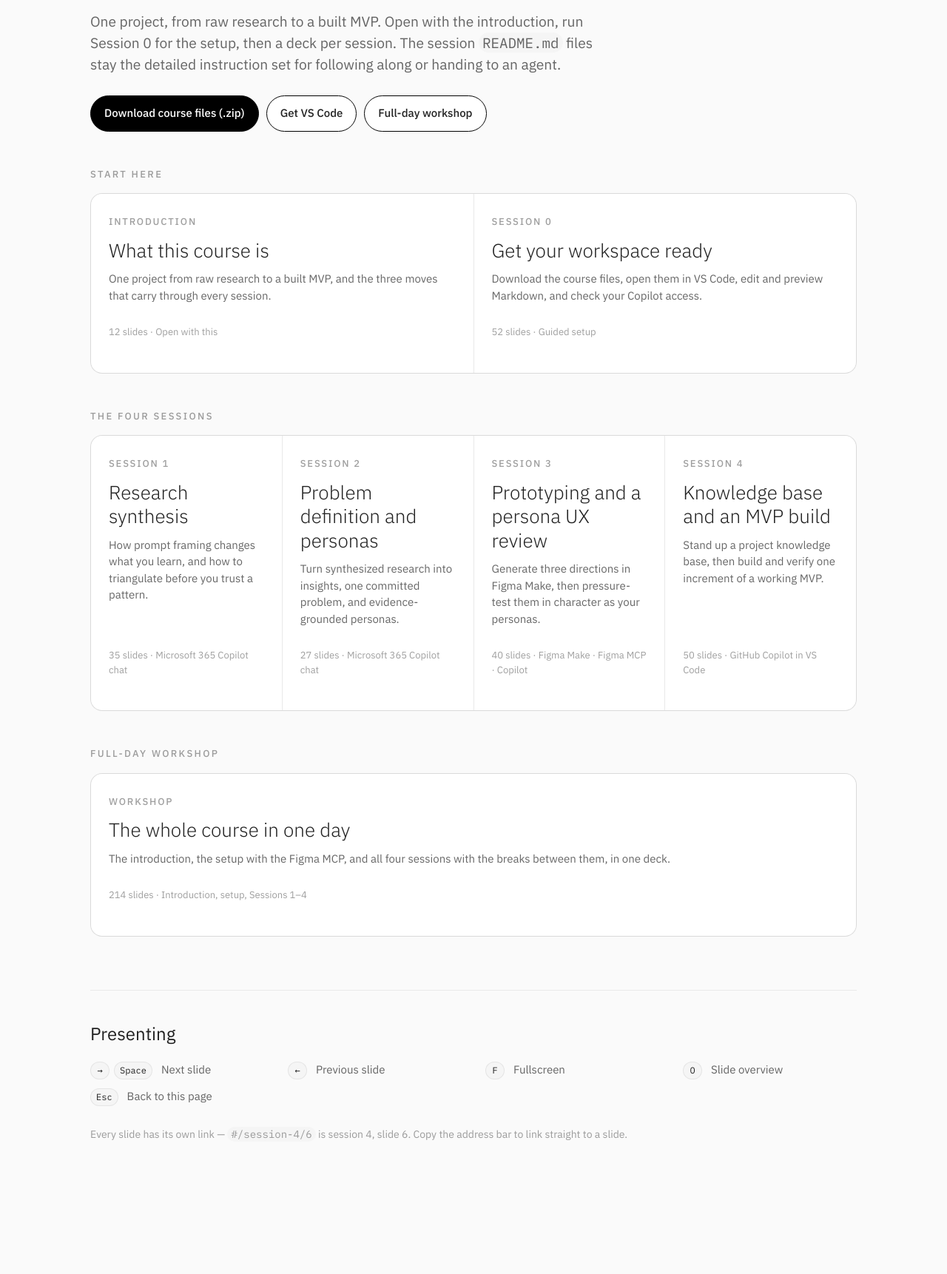
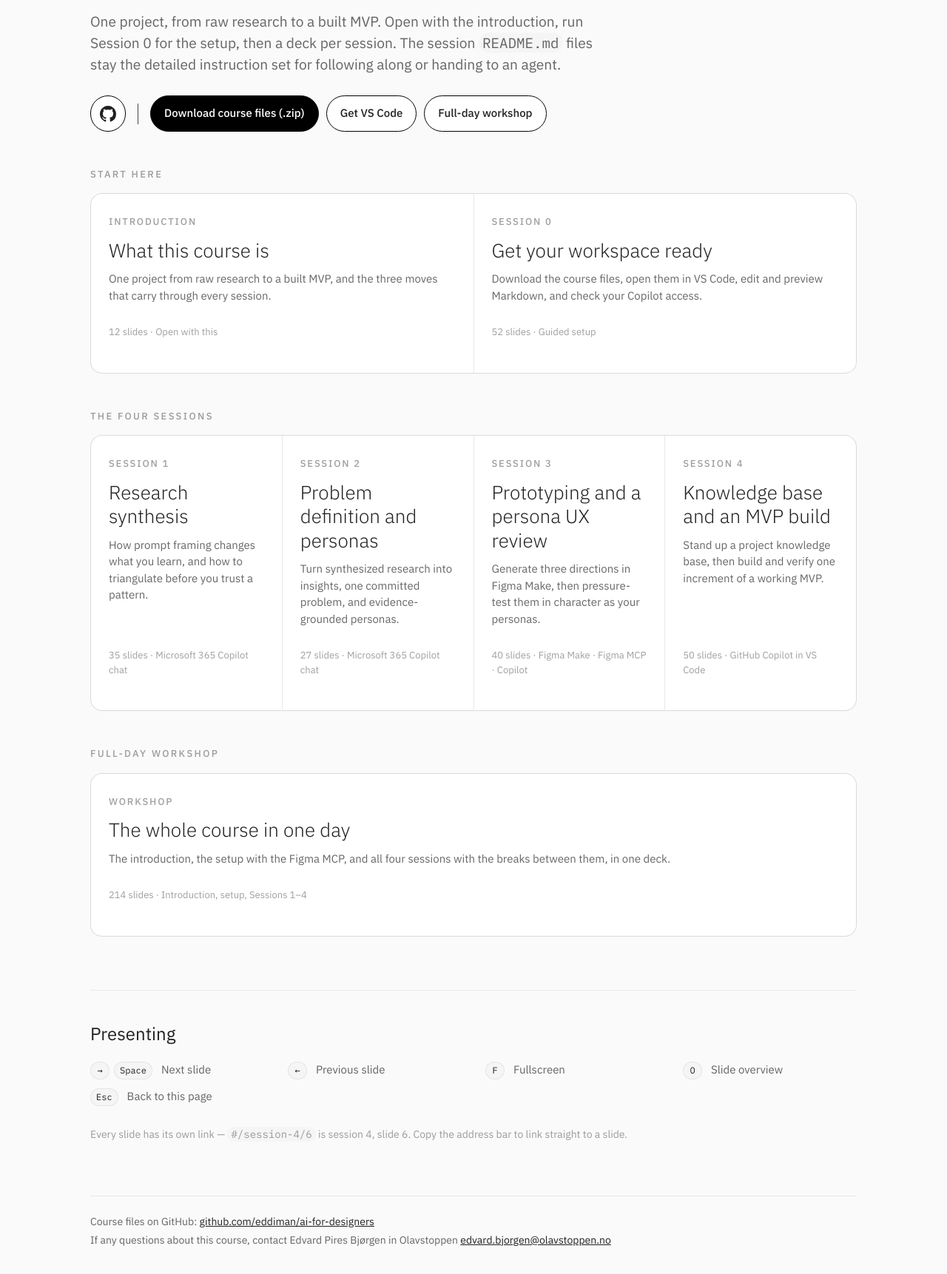
Before and after one commit to eddiman/ai-for-designers, a plain HTML site: page presentation/index.html in a window 1280 px wide. Shown: the part 220-1942 px from the top of the page at 74% size. Before the commit the page ends 1860 px from the top, so only its background shows below. Drawn offline with Linux system fonts and the light colour scheme.

Commit message:
Add a GitHub link and contact details to the deck's home page
The home page had no way to reach the repository apart from the ZIP download. A round GitHub icon button now sits at the left of the button row, separated from the other buttons by a thin vertical line, and opens the repository in a new tab. Since the icon has no text, it carries a tooltip and a label for screen readers.

A footer at the bottom of the page links to the repository and gives Edvard Pires Bjørgen's name and email address for questions about the course. The stylesheet version in index.html is bumped so browsers fetch the new styles.

```diff
--- a/presentation/index.html
+++ b/presentation/index.html
@@ -12,7 +12,7 @@
       href="https://fonts.googleapis.com/css2?family=IBM+Plex+Sans:wght@300;400;500;600&family=IBM+Plex+Mono:wght@400;500&display=swap"
       rel="stylesheet"
     />
-    <link rel="stylesheet" href="styles.css?v=20261117a" />
+    <link rel="stylesheet" href="styles.css?v=20261124a" />
   </head>
   <body>
     <!-- Landing -->
@@ -26,6 +26,22 @@
           detailed instruction set for following along or handing to an agent.
         </p>
         <div class="landing__actions">
+          <a
+            class="landing__download landing__download--secondary landing__download--icon"
+            href="https://github.com/eddiman/ai-for-designers"
+            target="_blank"
+            rel="noopener"
+            title="View on GitHub"
+            aria-label="View the course repository on GitHub"
+          >
+            <svg viewBox="0 0 16 16" width="22" height="22" aria-hidden="true" focusable="false">
+              <path
+                fill="currentColor"
+                d="M8 0C3.58 0 0 3.58 0 8c0 3.54 2.29 6.53 5.47 7.59.4.07.55-.17.55-.38 0-.19-.01-.82-.01-1.49-2.01.37-2.53-.49-2.69-.94-.09-.23-.48-.94-.82-1.13-.28-.15-.68-.52-.01-.53.63-.01 1.08.58 1.23.82.72 1.21 1.87.87 2.33.66.07-.52.28-.87.51-1.07-1.78-.2-3.64-.89-3.64-3.95 0-.87.31-1.59.82-2.15-.08-.2-.36-1.02.08-2.12 0 0 .67-.21 2.2.82.64-.18 1.32-.27 2-.27.68 0 1.36.09 2 .27 1.53-1.04 2.2-.82 2.2-.82.44 1.1.16 1.92.08 2.12.51.56.82 1.27.82 2.15 0 3.07-1.87 3.75-3.65 3.95.29.25.54.73.54 1.48 0 1.07-.01 1.93-.01 2.2 0 .21.15.46.55.38A8.013 8.013 0 0016 8c0-4.42-3.58-8-8-8z"
+              />
+            </svg>
+          </a>
+          <span class="landing__divider" aria-hidden="true"></span>
           <a
             class="landing__download"
             href="https://github.com/eddiman/ai-for-designers/archive/refs/heads/main.zip"
@@ -63,6 +79,17 @@
           address bar to link straight to a slide.
         </p>
       </section>
+
+      <footer class="landing__footer">
+        <p>
+          Course files on GitHub:
+          <a href="https://github.com/eddiman/ai-for-designers" target="_blank" rel="noopener">github.com/eddiman/ai-for-designers</a>
+        </p>
+        <p>
+          If any questions about this course, contact Edvard Pires Bjørgen in Olavstoppen
+          <a href="mailto:edvard.bjorgen@olavstoppen.no">edvard.bjorgen@olavstoppen.no</a>
+        </p>
+      </footer>
     </main>
 
     <!-- Deck -->
--- a/presentation/styles.css
+++ b/presentation/styles.css
@@ -153,6 +153,21 @@ kbd,
   background: var(--surface-black);
 }
 
+.landing__download--icon {
+  display: inline-flex;
+  align-items: center;
+  justify-content: center;
+  padding: 12px;
+}
+
+.landing__divider {
+  align-self: center;
+  width: 1px;
+  height: 28px;
+  margin: 0 6px;
+  background: var(--surface-outline);
+}
+
 .session-groups { display: block; }
 .sessions-group { margin: 48px 0 0; }
 
@@ -260,6 +275,19 @@ kbd {
   border: 1px solid var(--surface-overlay);
   border-radius: var(--radius-pill);
 }
+
+.landing__footer {
+  margin-top: 72px;
+  padding-top: 24px;
+  border-top: 1px solid var(--surface-overlay);
+  font-size: 14px;
+  color: var(--on-surface-medium);
+}
+
+.landing__footer p { margin: 0 0 4px; }
+.landing__footer a { color: var(--on-surface-high); }
+.landing__footer a:hover,
+.landing__footer a:focus-visible { color: var(--primary); }
 
 .small { margin: 0; font-size: 14px; color: var(--on-surface-disabled); }
 .small code, .landing__lead code { background: var(--surface-surface); padding: 1px 5px; border-radius: var(--radius-pill); }
```
